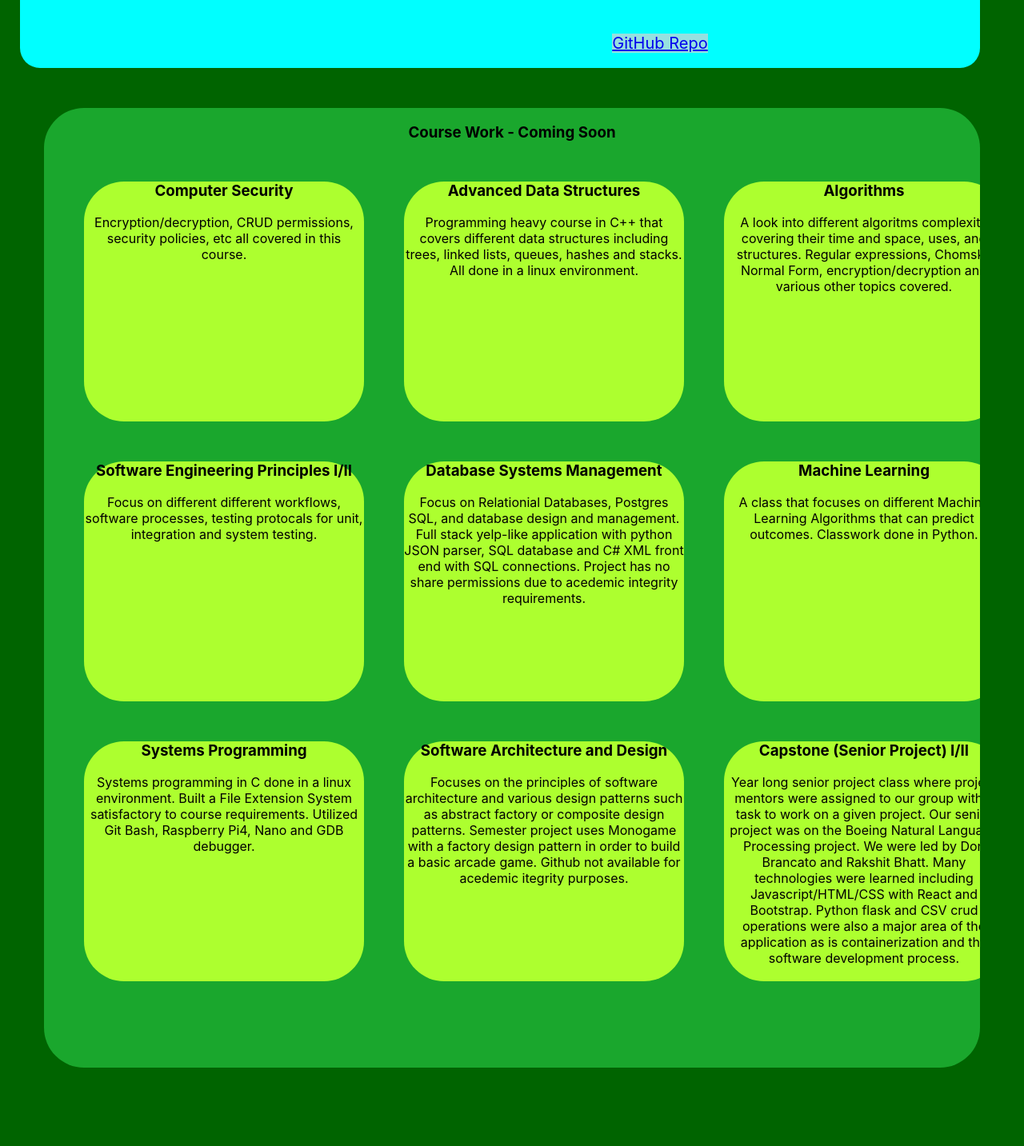
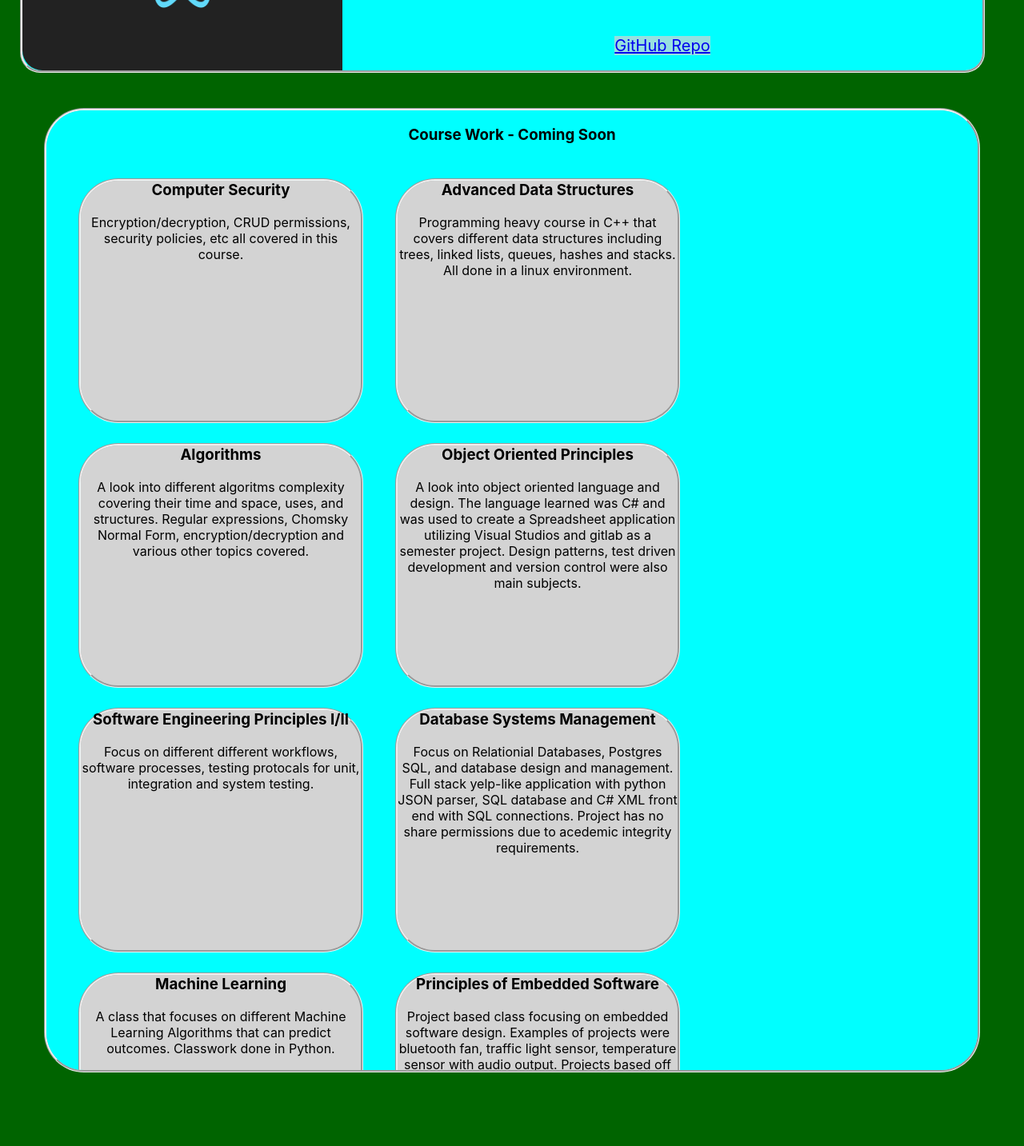
Before and after one commit to riley93hunter/personalwebsite, a React (Create React App) app: page / in a window 1280 px wide. Shown: the part 1940-3373 px from the top of the page at 80% size. Built offline with nearby package versions, Linux system fonts and the light colour scheme.

Commit message:
pretty much content complete

```diff
--- a/src/App.css
+++ b/src/App.css
@@ -56,13 +56,14 @@
 }
 
 .AboutMe{
-  background-color:rgb(26, 167, 45);
+  background-color:aqua;
   height: 300px;
   width: 1200px;
   margin-top: 50px;
   margin-left: 25px;
   margin-bottom: 50px;
   border-radius: 25px;
+  border-style: groove;
 }
 
 .aboutmebox{
@@ -105,13 +106,13 @@
 }
 
 .propic{
-  width: 400px;
+  width: 300px;
   height: 300px;
   margin-top: 0px;
-  margin-left: 0px;
+  margin-left: 100px;
   margin-right: 0px;
   margin-bottom: 0px;
-  border-radius: 0px 25px 25px 0px;
+  border-radius: 0px 20px 20px 0px;
 }
 
 .ProjectsContainer{
@@ -124,6 +125,7 @@
   margin-bottom: 50px;
   float: 0;
   border-radius: 25px;
+  border-style: groove;
 }
 
 .projectheader{
@@ -152,6 +154,14 @@
   border-radius: 25px 0px 0px 25px;
 }
 
+.webimage{
+  height:300px;
+  width: 400px;
+  margin-top: 1.5px;
+  margin-right: 800px;
+  border-radius: 25px 0px 0px 25px;
+}
+
 .ProjectsContainer1{
   background-color:aqua;
   height: 300px;
@@ -162,6 +172,7 @@
   margin-bottom: 50px;
   float: 0;
   border-radius: 25px;
+  border-style: groove;
 }
 
 .projectheader1{
@@ -188,17 +199,6 @@
   margin-top: -300px;
 }
 
-.CourseContainer{
-  margin-left: 55px;
-  margin-right: 55px;
-  margin-top: 50px;
-  margin-bottom: 50px;
-  height: 1200px;
-  background-color: rgb(26, 167, 45);
-  overflow:auto;
-  border-radius: 50px;
-}
-
 .PortfolioContainerCC{
   background-color:darkgreen;
   min-height: 1000px;
@@ -213,126 +213,34 @@
 /*
 * Course Containers
 */
+.CourseContainer{
+  margin-left: 55px;
+  margin-right: 55px;
+  margin-top: 50px;
+  margin-bottom: 50px;
+  height: 1200px;
+  width: 1650px;
+  background-color: aqua;
+  overflow:auto;
+  border-radius: 50px;
+  border-style: groove;
+}
 
-.DiscreteMathematicsContainer{
-  background-color: greenyellow;
+.CourseContainerDivBox{
+  height: 350px;
+  width: auto;
+}
+
+.CourseContainerBox{
+  background-color: lightgray;
+  margin-top: 25px;
   height: 300px;
   width: 350px;
-  margin-left: 50px;
-  margin-top: 50px;
   float: 0;
   border-radius: 50px;
-  overflow:auto;
-}
-
-.AdvancedDataContainer{
-  background-color: greenyellow;
-  height: 300px;
-  width: 350px;
-  margin-left: 450px;
-  margin-top: -300px;
-  float: 0;
-  border-radius: 50px;
-}
-
-.AlgorithmsContainer{
-  background-color: greenyellow;
-  height: 300px;
-  width: 350px;
-  margin-left: 850px;
-  margin-top: -300px;
-  float: 0;
-  border-radius: 50px;
-}
-
-.OOPSContainer{
-  background-color: greenyellow;
-  height: 300px;
-  width: 350px;
-  margin-left: 1250px;
-  margin-top: -300px;
-  float: 0;
-  border-radius: 50px;
-}
-
-.SWEContainer{
-  background-color: greenyellow;
-  height: 300px;
-  width: 350px;
-  margin-left: 50px;
-  margin-top: 50px;
-  float: 0;
-  border-radius: 50px;
-}
-
-.DatabasesContainer{
-  background-color: greenyellow;
-  height: 300px;
-  width: 350px;
-  margin-left: 450px;
-  margin-top: -300px;
-  float: 0;
-  border-radius: 50px;
-}
-
-.MLContainer{
-  background-color: greenyellow;
-  height: 300px;
-  width: 350px;
-  margin-left: 850px;
-  margin-top: -300px;
-  float: 0;
-  border-radius: 50px;
-}
-
-.EmbeddedContainer{
-  background-color: greenyellow;
-  height: 300px;
-  width: 350px;
-  margin-left: 1250px;
-  margin-top: -300px;
-  float: 0;
-  border-radius: 50px;
-}
-
-.SystemsContainer{
-  background-color: greenyellow;
-  height: 300px;
-  width: 350px;
-  margin-left: 50px;
-  margin-top: 50px;
-  float: 0;
-  border-radius: 50px;
-}
-
-.SADContainer{
-  background-color: greenyellow;
-  height: 300px;
-  width: 350px;
-  margin-left: 450px;
-  margin-top: -300px;
-  float: 0;
-  border-radius: 50px;
-}
-
-.CapsContainer{
-  background-color: greenyellow;
-  height: 300px;
-  width: 350px;
-  margin-left: 850px;
-  margin-top: -300px;
-  float: 0;
-  border-radius: 50px;
-}
-
-.OtherContainer{
-  background-color: greenyellow;
-  height: 300px;
-  width: 350px;
-  margin-left: 1250px;
-  margin-top: -300px;
-  float: 0;
-  border-radius: 50px;
+  border-style: groove;
+  float:left;
+  margin-left: 40px;
 }
 
 .header{
@@ -348,30 +256,33 @@
 }
 
 .HardSkillsOverview{
-  background-color: burlywood;
+  background-color:aqua;
   height: 350px;
   width: 1000px;
   margin-left: 50px;
   margin-top: 50px;
   border-radius: 50px;
+  border-style:groove;
 }
 
 .SoftSkillsOverview{
-  background-color: burlywood;
+  background-color:aqua;
   height: 350px;
   width: 1000px;
   margin-left: 850px;
   margin-top: 50px;
   border-radius: 50px;
+  border-style:groove;
 }
 
 .ExtracurricularsContainer{
-  background-color: burlywood;
+  background-color:aqua;
   height: 400px;
   width: 1600px;
   margin-left: 125px;
   margin-top: 25px;
   border-radius: 50px;
+  border-style:groove;
 }
 
 .End{
@@ -382,29 +293,31 @@
 }
 
 .EndContainer{
-  margin-top: 50px;
+  margin-top: 45px;
   margin-left: 50px;
-  background-color: burlywood;
+  background-color:aqua;
   height: 550px;
   width: 1800px;
   border-radius: 50px 50px 0px 0px;
-
+  border-style:groove;
 }
 
 .ReferencesContainer{
-  background-color: #61dafb;
+  background-color: lightgrey;
   width: 850px;
   height: 500px;
   margin-left: 50px;
-  margin-top: 50px;
+  margin-top: 45px;
+  border-style:groove;
 }
 
 .ClosingNotesUpdatesContainer{
-  background-color: #0984b4;
+  background-color: lightgrey;
   width: 850px;
   height: 500px;
-  margin-left: 900px;
-  margin-top: -520px;
+  margin-left: 905px;
+  margin-top: -506px;
+  border-style:groove;
 }
 
 /*HARD/SOFT SKIILZ */
@@ -415,8 +328,17 @@
   margin-left: 25px;
   margin-bottom: 0px;
   border-radius: 0px;
-  background-color: brown;
+  background-color: lightblue;
   border-style:double;
+}
+
+.SkillBoxDiv1{
+  height: 80px;
+  width: 750px;
+  position: relative;
+  display: flex;
+  margin-left: 200px;
+  margin-top: -60px;
 }
 
 /*HARDSkies*/
@@ -424,79 +346,17 @@
   margin-left: -750px;
 }
 
-.lang1{
+.lang{
   height: 70px;
-  width: 100px;
-  margin-left: 200px;
-  margin-top: -58px;
-  background-color: darkolivegreen;
-  color: darkgoldenrod;
+  width: 200px;
+  background-color: lightgrey;
+  color: black;
   font-size: larger;
   border-radius: 25px;
+  border-style:groove;
+  float:left;
+  margin-right: 25px;
 }
-.lang2{
-  height: 70px;
-  width: 100px;
-  margin-left: 350px;
-  margin-top: -70px;
-  background-color: darkolivegreen;
-  color: darkgoldenrod;
-  font-size: larger;
-  border-radius: 25px;
-}
-.lang3{
-  height: 70px;
-  width: 100px;
-  margin-left: 500px;
-  margin-top: -70px;
-  background-color: darkolivegreen;
-  color: darkgoldenrod;
-  font-size: larger;
-  border-radius: 25px;
-}
-.lang4{
-  height: 70px;
-  width: 100px;
-  margin-left: 650px;
-  margin-top: -70px;
-  background-color: darkolivegreen;
-  color: darkgoldenrod;
-  font-size: larger;
-  border-radius: 25px;
-}
-.lang5{
-  height: 70px;
-  width: 100px;
-  margin-left: 800px;
-  margin-top: -70px;
-  background-color: darkolivegreen;
-  color: darkgoldenrod;
-  font-size: larger;
-  border-radius: 25px;
-}
-
-.SkillBox2{
-  height: 80px;
-  width: 950px;
-  position: relative;
-  margin-left: 25px;
-  margin-bottom: 0px;
-  border-radius: 0px;
-  background-color: brown;
-  border-style:double;
-}
-
-.SkillBox3{
-  height: 80px;
-  width: 950px;
-  margin-left: 25px;
-  margin-bottom: 0px;
-  margin-top: 0px;
-  border-radius: 0px;
-  background-color: brown;
-  border-style:double;
-}
-
 
 .SkillBox4{
   height: 150px;
@@ -505,7 +365,7 @@
   margin-left: 25px;
   margin-bottom: 0px;
   border-radius: 0px;
-  background-color: brown;
+  background-color: lightblue;
 
 }
 
@@ -516,7 +376,7 @@
   margin-bottom: 0px;
   margin-top: 0px;
   border-radius: 0px;
-  background-color: brown;
+  background-color: lightblue;
 
 }
 .SkillBox6{
@@ -526,7 +386,7 @@
   margin-left: -5px;
   margin-top: -3px;
   border-radius: 0px;
-  background-color: brown;
+  background-color: lightblue;
   border-style:double;
 }
 
@@ -538,7 +398,7 @@
   margin-bottom: 0px;
   margin-top: -150px;
   border-radius: 0px;
-  background-color: brown;
+  background-color: lightblue;
   border-style:double;
 }
 
@@ -549,7 +409,7 @@
   margin-left: -5px;
   margin-top: 0px;
   border-radius: 0px;
-  background-color: brown;
+  background-color: lightblue;
   border-style:double;
 }
 
@@ -559,26 +419,27 @@
   margin-left: 773px;
   margin-top: -150px;
   border-radius: 0px;
-  background-color: brown;
+  background-color: lightblue;
    border-style:double;
 }
 
 .picBox{
   height: 145px;
   width: 200px;
-  background-color: aliceblue;
+  background-color: white;
+}
+
+.activityPic{
+  height: 145px;
+  width: 200px;
 }
 
 .textBox{
   height: 145px;
   width: 575px;
   margin-left: 200px;
-  margin-top: -145px;
-  background-color: blue;
-}
-
-.textBox{
-
+  margin-top: -164px;
+  background-color: lightgrey;
 }
 
 @keyframes App-logo-spin {
--- a/src/App.js
+++ b/src/App.js
@@ -1,6 +1,8 @@
 import Button from 'react-bootstrap/Button';
 import rainier from './rainier.jpg';
-import propic from './profile pic temp.jpg';
+import mountainPic from './profile pic temp.jpg';
+import webPic from './logo-og.png';
+import propic from './Riley.jpeg';
 import nlppic from './nlp.jpg';
 import uploadedFileLink from './ResumeRileyHunter.pdf';
 import './App.css';
@@ -108,7 +110,7 @@ function App() {
             </a>
           </div>
           <div className='projectlinkbox1'>
-          {/* <img src={nlppic} className='nlpimage'></img> */}
+            <img src={webPic} className='webimage'></img>
           </div>
         </div>
       </div>
@@ -116,14 +118,15 @@ function App() {
       <div className='PortfolioContainerCC'>
         <div className='CourseContainer'>
           <h3 className='CourseHeader'>Course Work - Coming Soon</h3>
-          <div className='DiscreteMathematicsContainer'>
+            <div className='CourseContainerDivBox'>
+              <div className='CourseContainerBox'>
                 <h3 className='header'>
                   Computer Security
                 </h3>
                 Encryption/decryption, CRUD permissions, security policies, etc all
                 covered in this course.
               </div>
-          <div className='AdvancedDataContainer'>
+              <div className='CourseContainerBox'>
                 <h3 className='header'>
                   Advanced Data Structures
                 </h3>
@@ -131,7 +134,7 @@ function App() {
                 including trees, linked lists, queues, hashes and stacks. All done in
                 a linux environment.
               </div>
-          <div className='AlgorithmsContainer'>
+              <div className='CourseContainerBox'>
                 <h3 className='header'>
                   Algorithms
                 </h3>
@@ -139,7 +142,7 @@ function App() {
                 and space, uses, and structures. Regular expressions, Chomsky Normal
                 Form, encryption/decryption and various other topics covered.
               </div>
-          <div className='OOPSContainer'>
+              <div className='CourseContainerBox'>
                 <h3 className='header'>
                   Object Oriented Principles
                 </h3>
@@ -148,14 +151,16 @@ function App() {
                 Visual Studios and gitlab as a semester project. Design patterns, test
                 driven development and version control were also main subjects.
               </div>
-          <div className='SWEContainer'>
+            </div>
+            <div className='CourseContainerDivBox'>
+              <div className='CourseContainerBox'>
                 <h3 className='header'>
                   Software Engineering Principles I/II
                 </h3>
                 Focus on different different workflows, software processes, testing
                 protocals for unit, integration and system testing.
               </div>
-          <div className='DatabasesContainer'>
+              <div className='CourseContainerBox'>
                 <h3 className='header'>
                   Database Systems Management
                 </h3>
@@ -165,14 +170,14 @@ function App() {
                 SQL connections. Project has no share permissions due to
                 acedemic integrity requirements.
               </div>
-          <div className='MLContainer'>
+              <div className='CourseContainerBox'>
                 <h3 className='header'>
                   Machine Learning
                 </h3>
                 A class that focuses on different Machine Learning Algorithms
                 that can predict outcomes. Classwork done in Python.
               </div>
-          <div className='EmbeddedContainer'>
+              <div className='CourseContainerBox'>
                 <h3 className='header'>
                   Principles of Embedded Software
                 </h3>
@@ -181,7 +186,9 @@ function App() {
                 temperature sensor with audio output. Projects based off
                 Texas Instruments microcontroller.
               </div>
-          <div className='SystemsContainer'>
+            </div>
+            <div className='CourseContainerDivBox'>
+              <div className='CourseContainerBox'>
                 <h3 className='header'>
                   Systems Programming
                 </h3>
@@ -189,7 +196,7 @@ function App() {
                 File Extension System satisfactory to course requirements. Utilized
                 Git Bash, Raspberry Pi4, Nano and GDB debugger.
               </div>
-          <div className='SADContainer'>
+              <div className='CourseContainerBox'>
                 <h3 className='header'>
                   Software Architecture and Design
                 </h3>
@@ -199,7 +206,7 @@ function App() {
                 pattern in order to build a basic arcade game. Github not available
                 for acedemic itegrity purposes.
               </div>
-          <div className='CapsContainer'>
+              <div className='CourseContainerBox'>
                 <h3 className='header'>
                   Capstone (Senior Project) I/II
                 </h3>
@@ -211,13 +218,14 @@ function App() {
                 were also a major area of the application as is containerization and
                 the software development process.
               </div>
-          <div className='OtherContainer'>
+              <div className='CourseContainerBox'>
                 <h3 className='header'>
                   Software Maintenence
                 </h3>
                 Refactoring, bug fixing, code analysis and quality assurance
                 techniques learned in a Java envirnment using Eclipse IDE,
                 JDeoderant, PMC, and the command line.
+              </div>
           </div>
         </div>
       </div>
@@ -228,63 +236,75 @@ function App() {
             Hard Skills
           </h3>
           <div className='SkillBox1'>
+            <div>
               <h3 className='skillHeader'>
                 Languages:
               </h3>
-              <div className='lang1'>
+            </div>
+            <div className='SkillBoxDiv1'>
+             <div className='lang'>
                 C/C#
               </div>
-              <div className='lang2'>
+              <div className='lang'>
                   Python
               </div>
-              <div className='lang3'>
+              <div className='lang'>
                    SQL
               </div>
-              <div className='lang4'>
+              <div className='lang'>
                  Javascript
               </div>
-              <div className='lang5'>
+              <div className='lang'>
                 HTML/CSS
               </div>
             </div>
-          <div className='SkillBox2'>
+          </div>
+          <div className='SkillBox1'>
+            <div>
               <h3 className='skillHeader'>
                 Tools and Teaming:
               </h3>
-              <div className='lang1'>
-                .NET XML and WPF
             </div>
-              <div className='lang2'>
+            <div className='SkillBoxDiv1'>
+              <div className='lang'>
+                .NET XML, XNA and WPF
+              </div>
+              <div className='lang'>
                 Flask
               </div>
-              <div className='lang3'>
+              <div className='lang'>
                 Postgres
               </div>
-              <div className='lang4'>
+              <div className='lang'>
                 React and Bootstrap
               </div>
-              <div className='lang5'>
+              <div className='lang'>
                 Git/Github
               </div>
             </div>
-          <div className='SkillBox3'>
+          </div>
+          <div className='SkillBox1'>
+            <div>
               <h3 className='skillHeader'>
                 OS and Applications:
               </h3>
-              <div className='lang1'>
+            </div>
+            <div className='SkillBoxDiv1'>
+              <div className='lang'>
                 Raspbian/ Ubuntu
               </div>
-              <div className='lang2'>
+              <div className='lang'>
                 Windows/ Linux
               </div>
-              <div className='lang3'>
+              <div className='lang'>
                 Microsoft Office
               </div>
-              <div className='lang4'>
+              <div className='lang'>
                 PMD
               </div>
-              <div className='lang5'>
+              <div className='lang'>
                 JDeoderant
+              </div>
             </div>
           </div>
         </div>
@@ -296,65 +316,64 @@ function App() {
             Soft Skills
           </h3>
           <div className='SkillBox1'>
+            <div>
               <h3 className='skillHeader'>
                 Business Skills:
               </h3>
-              <div className='lang1'>
-                Ted
             </div>
-              <div className='lang2'>
-                Ted
+            <div className='SkillBoxDiv1'>
+              <div className='lang'>
+                Networking
               </div>
-              <div className='lang3'>
-                Ted
+              <div className='lang'>
+                Negotiating
               </div>
-              <div className='lang4'>
-                Ted
+              <div className='lang'>
+                Public Speaking
               </div>
-              <div className='lang5'>
-                Ted
+              <div className='lang'>
+                Project Planning
+              </div>
+              <div className='lang'>
+                Presenting
+              </div>
+            </div>
           </div>
 
+          <div className='SkillBox1'>
+            <div>
+              <h3 className='skillHeader'>
+                Team Skills:
+              </h3>
             </div>
-
-          <div className='SkillBox2'>
-              <h3 className='skillHeader'>
-                Interpersonal Skills:
-              </h3>
-              <div className='lang1'>
-                Ted
+            <div className='SkillBoxDiv1'>
+              <div className='lang'>
+                Team Building
               </div>
-              <div className='lang2'>
-                Ted
+              <div className='lang'>
+                Team Management
               </div>
-              <div className='lang3'>
-                Ted
+              <div className='lang'>
+                Inspire Teams
               </div>
-              <div className='lang4'>
-                Ted
-              </div>
-              <div className='lang5'>
-                Ted
+              <div className='lang'>
+                Delegation
               </div>
             </div>
-          <div className='SkillBox3'>
+          </div>
+          <div className='SkillBox1'>
+            <div>
               <h3 className='skillHeader'>
-                Marketing Skills:
+                Individual Skills:
               </h3>
-              <div className='lang1'>
-                Ted
             </div>
-              <div className='lang2'>
-                Ted
+            <div className='SkillBoxDiv1'>
+              <div className='lang'>
+                Technical Writing
               </div>
-              <div className='lang3'>
-                Ted
+              <div className='lang'>
+                Problem Solving
               </div>
-              <div className='lang4'>
-                Ted
-              </div>
-              <div className='lang5'>
-                Ted
             </div>
           </div>
         </div>
@@ -368,36 +387,62 @@ function App() {
           <div className='SkillBox4'>
             <div className='SkillBox6'>
               <div className='picBox'>
-
+                <img src={mountainPic} className='activityPic'></img>
               </div>
               <div className='textBox'>
-
+                <h3 className='ActivityTitle'>
+                  Martial Arts
+                </h3>
+                  Riley enjoys a wide variety of martial arts disciplines including
+                  Kyokushin, Kickboxing, Judo, and Jiu Jitsu and has competitive
+                  experience. Riley holds a Black Belt in Kyokushin Karate
+                  and a Gokyu rank in Judo.
               </div>
             </div>
             <div className='SkillBox7'>
               <div className='picBox'>
-
+                <img src={mountainPic} className='activityPic'></img>
               </div>
               <div className='textBox'>
-
+                <h3 className='ActivityTitle'>
+                  Outdoors
+                </h3>
+                  As a born, raised and proud Pacific Northwest resident, Riley
+                  enjoys frollicing in the lush forests and on the formidable
+                  mountains. Activities include skiing, hiking, mountain
+                  biking and fighting sasquatches with his bare fists. Riley
+                  is also qualified to be your friendly yacht skipper.
               </div>
             </div>
           </div>
           <div className='SkillBox5'>
             <div className='SkillBox8'>
               <div className='picBox'>
-
+                <img src={mountainPic} className='activityPic'></img>
               </div>
               <div className='textBox'>
-
+                <h3 className='ActivityTitle'>
+                  Music Creation
+                </h3>
+                  Riley has a long time history playing and making music
+                  as an amateur internet artist. The types of music Created
+                  are a broad range from Metal all the way to obscure, creative
+                  experimental tracks. Instruments played include the guitar,
+                  bass, keyboards and programming.
               </div>
             </div>
             <div className='SkillBox9'>
               <div className='picBox'>
-
+                <img src={mountainPic} className='activityPic'></img>
               </div>
               <div className='textBox'>
-
+                <h3 className='ActivityTitle'>
+                  Game Creation
+                </h3>
+                  After learning Monograme C# XNA from the design and architecture
+                  it has been decided that Riley will start on a long time dream
+                  side scroller game. More on this game will be added as progress
+                  is made hopefully this summer.
               </div>
             </div>
           </div>
@@ -410,6 +455,13 @@ function App() {
             <h3>
               References
             </h3>
+            Don Brancato
+            <br></br>
+            Rackshit Bhatt
+            <br></br>
+            Phillip Morgan
+            <br></br>
+
 
           </div>
           <div className='ClosingNotesUpdatesContainer'>
@@ -419,6 +471,8 @@ function App() {
             - 3/7 Created layout and template for site.
             <br></br>
             - 3/8 Continuing to fill out content for the site.
+            <br></br>
+            - 3/20 Content complete. Slightly refactored.
             <br></br>
             - Future Updates: Comments, better UI/UX and refactor.
           </div>
```
Also changed, not shown: src/Riley.jpeg (added), src/logo-og.png (added). Lines whose indentation alone changed are shown as unchanged.
